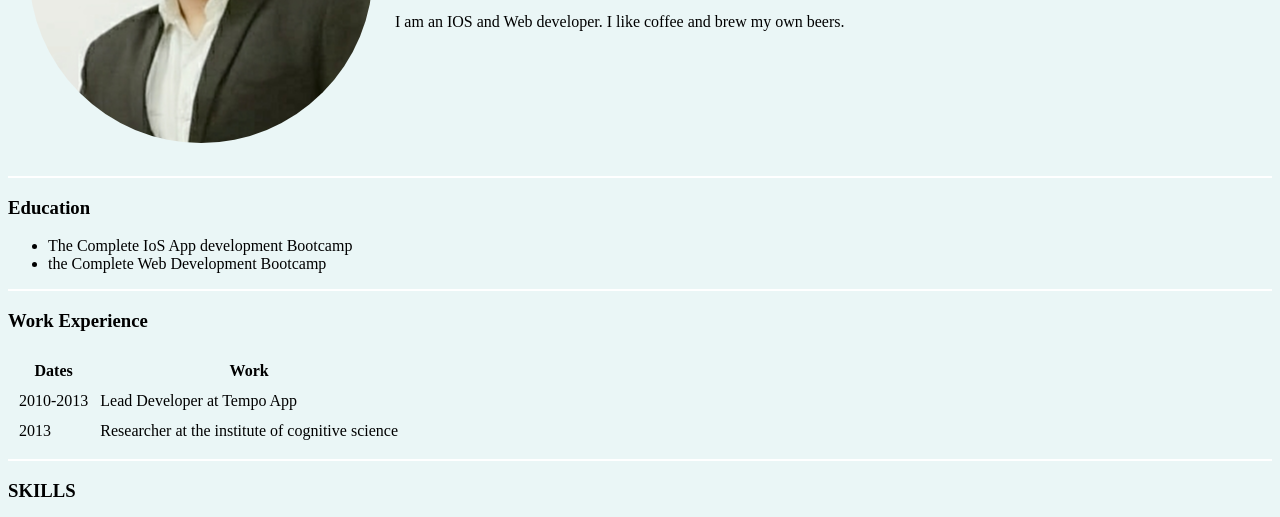
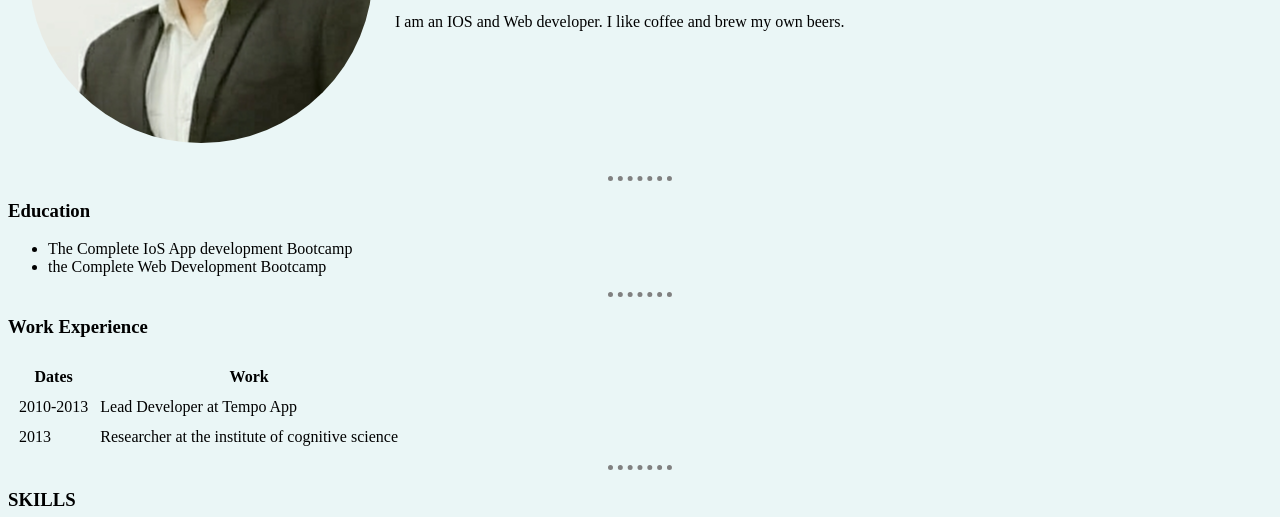
Before and after one commit to stark-jon/cv, a plain HTML site: page index.html in a window 1280 px wide. Shown: the part 230-747 px from the top of the page. Drawn offline with Linux system fonts and the light colour scheme.

Commit message:
Add files via upload

```diff
--- a/index.html
+++ b/index.html
@@ -12,9 +12,12 @@ body {
 }
 
 hr {
-  background-color: white;
   border-style: none;
-  height: 2px;
+  border-top-style: dotted;
+  border-color: grey;
+  border-width: 5px;
+  height: 0px;
+  width: 5%;
 }
 
 
```
